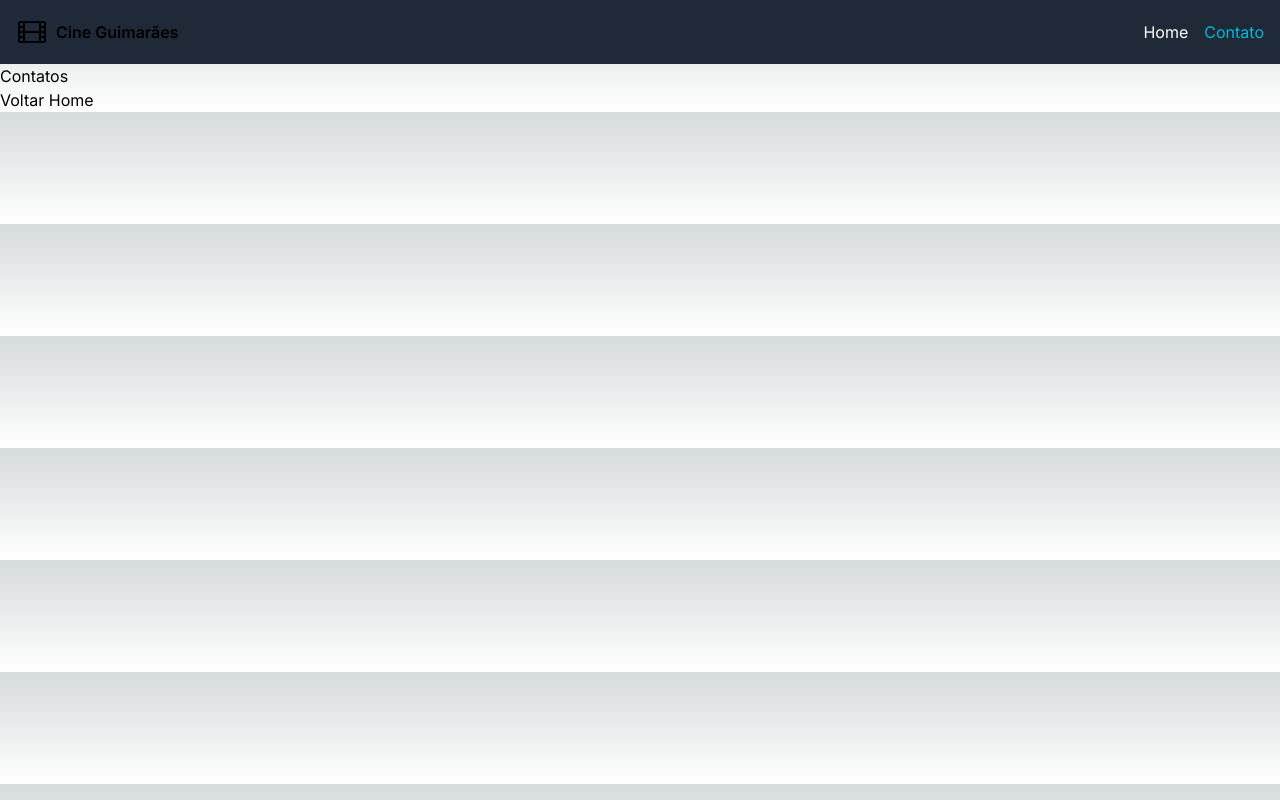
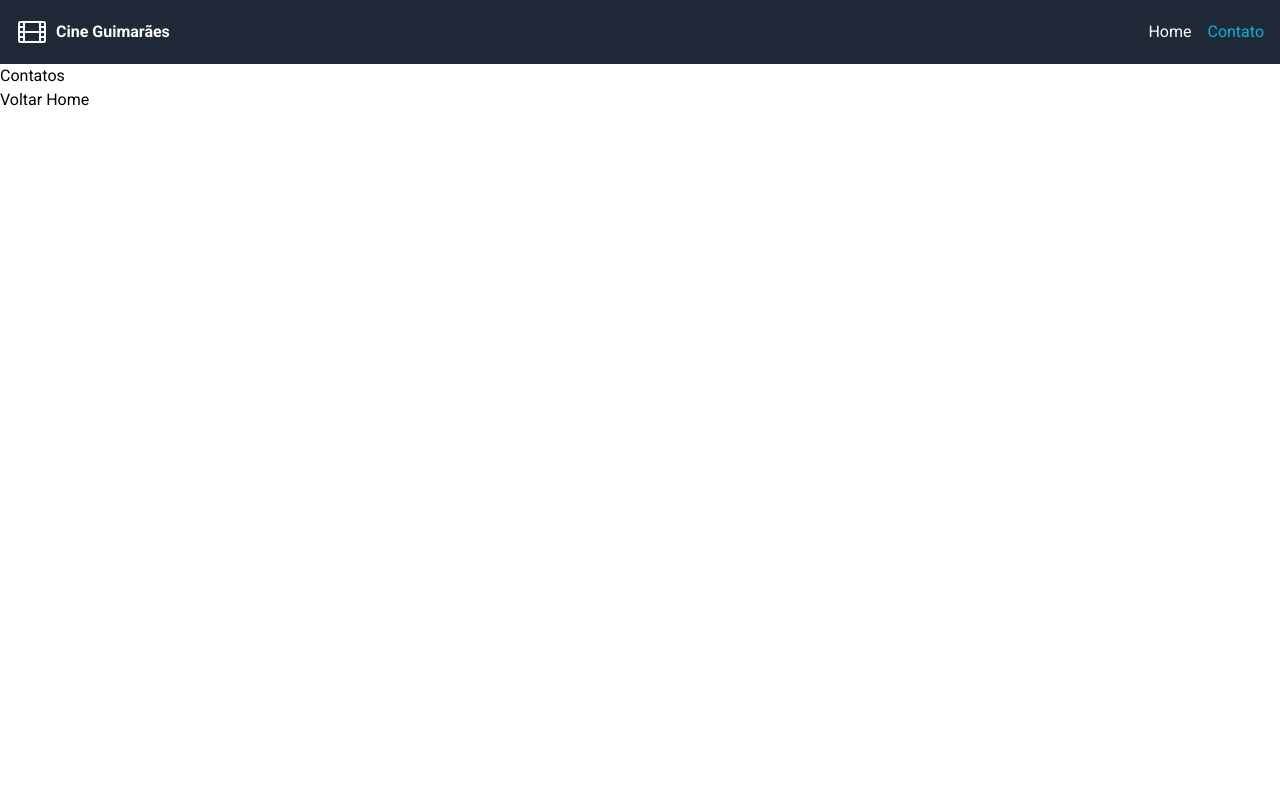
Before and after one commit to raylanderguimaraes/cine-guimaraes, a Next.js app: page /contato in a window 1280 px wide. Built offline with nearby package versions, Linux system fonts and the light colour scheme.

Commit message:
resolve o fetch a API

```diff
--- a/src/app/globals.css
+++ b/src/app/globals.css
@@ -1,27 +1,3 @@
 @tailwind base;
 @tailwind components;
 @tailwind utilities;
-
-:root {
-  --foreground-rgb: 0, 0, 0;
-  --background-start-rgb: 214, 219, 220;
-  --background-end-rgb: 255, 255, 255;
-}
-
-@media (prefers-color-scheme: dark) {
-  :root {
-    --foreground-rgb: 255, 255, 255;
-    --background-start-rgb: 0, 0, 0;
-    --background-end-rgb: 0, 0, 0;
-  }
-}
-
-body {
-  color: rgb(var(--foreground-rgb));
-  background: linear-gradient(
-      to bottom,
-      transparent,
-      rgb(var(--background-end-rgb))
-    )
-    rgb(var(--background-start-rgb));
-}
--- a/src/app/layout.tsx
+++ b/src/app/layout.tsx
@@ -1,8 +1,8 @@
 import Header from "@/components/Header";
 import "./globals.css";
-import { Inter } from "next/font/google";
+import { Roboto } from "next/font/google";
 
-const inter = Inter({ subsets: ["latin"] });
+const roboto = Roboto({ subsets: ["latin"], weight:["400", "500", "700", "900"] });
 
 export const metadata = {
   title: "Create Next App",
@@ -16,7 +16,7 @@ export default function RootLayout({
 }) {
   return (
     <html lang="en">
-      <body className={inter.className}>
+      <body className={roboto.className}>
         <header>
           <Header />
         </header>
--- a/src/app/page.tsx
+++ b/src/app/page.tsx
@@ -1,11 +1,66 @@
+import { EnvVariables } from "@/types/EnvVariables";
+import { Movie } from "@/types/Movies";
+
+import CardFilm from "@/components/CardFilm";
+import Image from "next/image";
+
+const env: EnvVariables = {
+  apiKey: process.env.API_KEY || "",
+  URL_BASE: process.env.URL_BASE || "",
+  IMAGE_URL: process.env.IMAGE_URL || "",
+};
+
+const apiKey = env.apiKey;
+const URL_BASE = env.URL_BASE;
+const IMAGE_URL = env.IMAGE_URL;
+async function getData() {
+  try {
+    const res = await fetch(`${URL_BASE}${apiKey}&language=pt-BR&page=1`);
+    return res.json();
+  } catch (error) {
+    console.log("Algo deu errado na requisição", error);
+  }
+}
+
+export default async function Home() {
+  const data = await getData();
+
+  const movies: Movie[] = data.results;
 
 
-export default function Home() {
   return (
     <main>
+      <div className="flex flex-col items-center justify-center mt-10">
+        <h1 className="font-bold text-4xl">FILMES EM CARTAZ</h1>
+        <p className="font-semibold text-lg">
+          Os melhores filmes você encontra aqui
+        </p>
+      </div>
+
       <div>
-        <h1>Lista de filmes</h1>
+        {/* Fazer aqui um carrossel, nesse carrossel eu preciso da capa do filme, título e classificação, separar essa informação num card, que pode ser criado como component, mais dois botões que mudam os filmes pra esquerda e direita. */}
+
+        {/*Ao clicar nesse card, fazer carregar numa div abaixo um player do trailer se possível, a sinopse do filme clicado, demais informacoes do filme, sala e horários disponíveis com botão "comprar" que leva para a tela de comra do ingresso*/}
+        <ul>
+          {movies.map((movie) => (
+            <li key={movie.id}>
+              <h2>{movie.title}</h2>
+              <div>
+
+                {/* Descobrir como faz para carregar a imagem do postrer do filme */}
+                {/* <Image
+                  src={`${IMAGE_URL}${movie.poster_path}`}
+                  width={300}
+                  height={500}
+                  alt={movie.title}
+                /> */}
+              </div>
+            </li>
+          ))}
+        </ul>
+
+        <CardFilm />
       </div>
     </main>
-  )
+  );
 }
--- /dev/null
+++ b/src/components/CardFilm.tsx
@@ -0,0 +1,9 @@
+
+
+export default function CardFilm() {
+    return (
+        <div>
+            <h1>Exemplo de Card</h1>
+        </div>
+    )
+}
--- a/src/components/Header.tsx
+++ b/src/components/Header.tsx
@@ -18,7 +18,7 @@ export default function Header() {
   const pathname = usePathname();
 
   return (
-    <nav className="bg-gray-800 flex justify-between items-center h-16 p-4">
+    <nav className="bg-gray-800 text-white flex justify-between items-center h-16 p-4">
       <Logo />
 
       <ul className="flex gap-4 list-none ">
--- /dev/null
+++ b/src/types/EnvVariables.ts
@@ -0,0 +1,5 @@
+export interface  EnvVariables {
+    apiKey: string;
+    URL_BASE: string;
+    IMAGE_URL: string;
+  }
--- /dev/null
+++ b/src/types/Movies.ts
@@ -0,0 +1,7 @@
+export interface Movie {
+    id: number;
+    title: string;
+    adult: boolean;
+    poster_path: string;
+    overview: string;
+}
```
Also changed, not shown: 1 other file (tests, documents, lock files or other folders).
